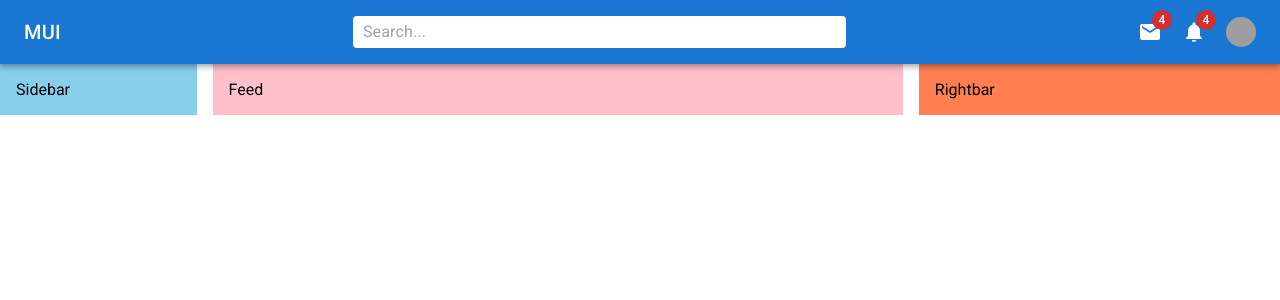
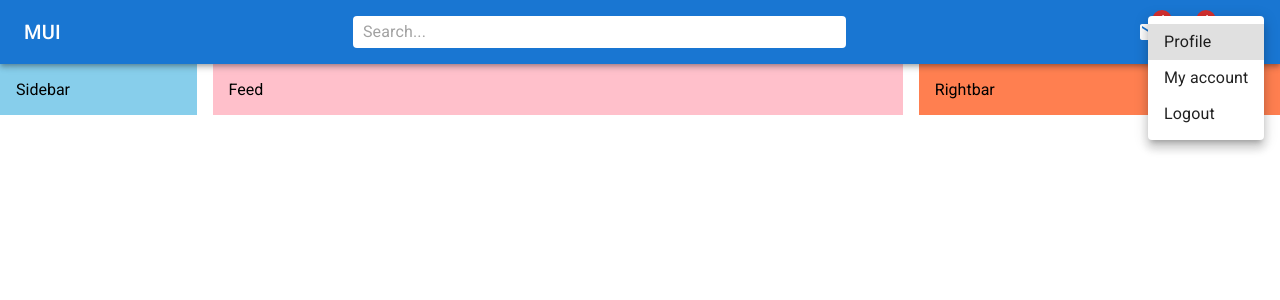
Before and after one commit to randilt/MaterialUI-Practice-project, a React (Vite) app: page / in a window 1280 px wide. Both pictures are taken after a click on the element 1241 px from the left and 32 px from the top of the page. Shown: the top 300 px of the page. Built offline with nearby package versions, Linux system fonts and the light colour scheme; grey boxes are pictures that could not be loaded.

Commit message:
Add popover menu when clicked on avatar

```diff
--- a/src/components/Navbar.jsx
+++ b/src/components/Navbar.jsx
@@ -1,3 +1,4 @@
+import { useState } from "react";
 import { Mail, Notifications, SmartToy } from "@mui/icons-material";
 import {
   AppBar,
@@ -5,6 +6,8 @@
   Badge,
   Box,
   InputBase,
+  Menu,
+  MenuItem,
   Toolbar,
   Typography,
   styled,
@@ -40,6 +43,8 @@
 }));
 
 export const Navbar = () => {
+  const [open, setOpen] = useState(false);
+
   return (
     <AppBar position="sticky">
       <StyledToolbar>
@@ -58,11 +63,12 @@
             <Notifications />
           </Badge>
           <Avatar
-            sx={{ width: 30, height: 30 }}
+            sx={{ width: 30, height: 30, cursor: "pointer" }}
+            onClick={(e) => setOpen(true)}
             src="https://images.chesscomfiles.com/uploads/v1/images_users/tiny_mce/VInfinite017/phpo1DxRH.jpeg"
           />
         </Icons>
-        <UserBox>
+        <UserBox onClick={(e) => setOpen(true)} sx={{ cursor: "pointer" }}>
           <Avatar
             sx={{ width: 30, height: 30 }}
             src="https://images.chesscomfiles.com/uploads/v1/images_users/tiny_mce/VInfinite017/phpo1DxRH.jpeg"
@@ -70,6 +76,24 @@
           <Typography variant="span">Vincent</Typography>
         </UserBox>
       </StyledToolbar>
+      <Menu
+        id="demo-positioned-menu"
+        aria-labelledby="demo-positioned-button"
+        open={open}
+        onClose={(e) => setOpen(false)}
+        anchorOrigin={{
+          vertical: "top",
+          horizontal: "right",
+        }}
+        transformOrigin={{
+          vertical: "top",
+          horizontal: "right",
+        }}
+      >
+        <MenuItem>Profile</MenuItem>
+        <MenuItem>My account</MenuItem>
+        <MenuItem>Logout</MenuItem>
+      </Menu>
     </AppBar>
   );
 };
```
